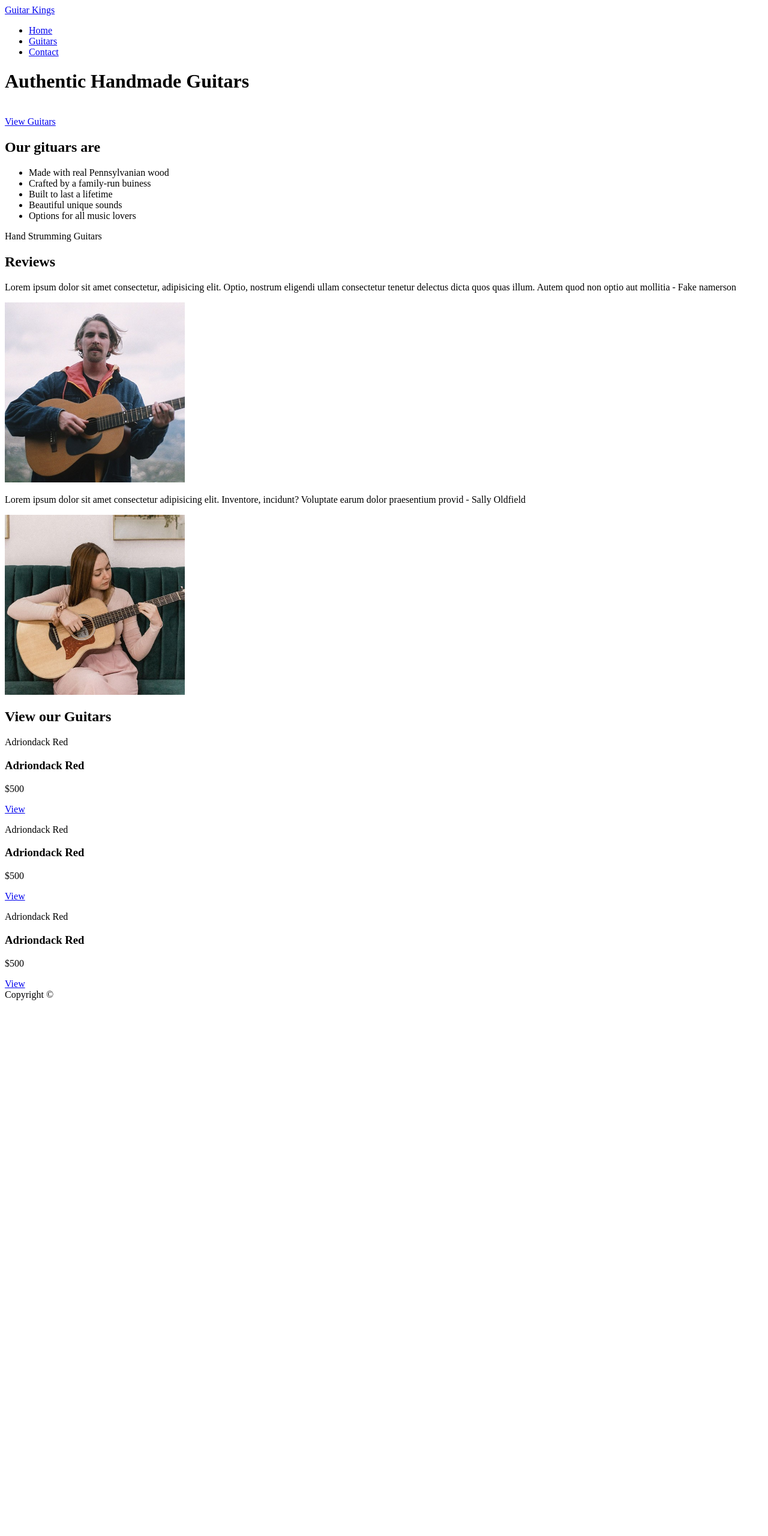
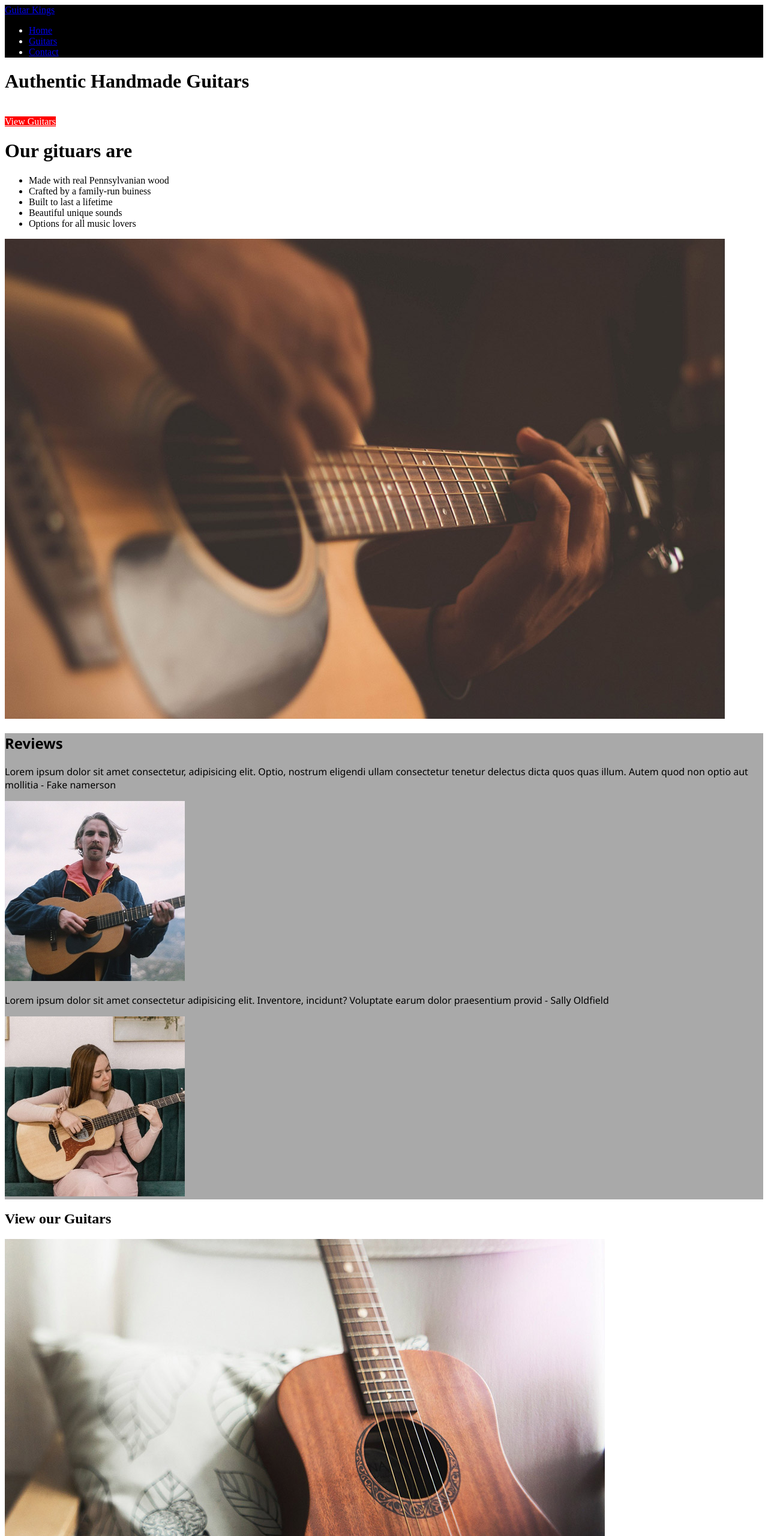
Before and after one commit to Brokeassviking/School, a plain HTML site: page index.html in a window 1280 px wide. Shown: the top 2560 px of the page at 60% size. Before the commit the page ends 1675 px from the top, so only its background shows below. Drawn offline with Linux system fonts and the light colour scheme.

Commit message:
added stylesheet

```diff
--- /dev/null
+++ b/css/Styles.css
@@ -0,0 +1,25 @@
+header {background-color: black;
+ color: white;}
+
+ .section
+
+ .filing  {
+     color: white;
+     display: -moz-inline-stack
+
+ }
+
+ .Sale{background-color: green;
+color: #FFF;
+}
+
+ .guitar{background-color: red;
+color: #FFF;
+}
+
+.review{background-color:darkgrey;
+    font-family: 'Segoe UI', Tahoma, Geneva, Verdana, sans-serif;
+
+
+}
+.Fonts{font-family: "Open Sans" Verdana, Sans-serif; }
--- a/index.html
+++ b/index.html
@@ -4,9 +4,11 @@
     <title>Authentic Guitars</title>
     <meta name="description" content="This page is about Sharing the love off Videos">
     <meta name="viewpoint" content="width=devise-width, initial-scale=1.0">
+    <link href="css/Styles.css" rel="Stylesheet">
   </head>
   <body>
     <header>
+  <section>
 <nav>
   <a href="index.html">Guitar Kings</a>
 
@@ -17,14 +19,15 @@
       <li><a href="contact.html">Contact</a></li>
   </ul>
 </nav>
+</section>
     </header>
-    <main>
-<h1>Authentic Handmade Guitars</h1> <br>
+      <main>
 
-<a href="Guitars.html"> View Guitars </a>
+        <h1>Authentic Handmade Guitars</h1> <br>
+        <a href="Guitars.html" class="guitar">View Guitars </a>
 <div>
 </div>
-      <h2> Our gituars are</h2>
+      <h1> Our gituars are</h1>
   <ul>
      <li>Made with real Pennsylvanian wood</li>
      <li>Crafted by a family-run buiness</li>
@@ -35,51 +38,50 @@
 
 </ul>
 
+<img src="Images/home-info.jpg" alt="home Image">
 
-<p>Hand Strumming Guitars</p>
-
-<H2>Reviews</H2>
+<section class="review">
+<H1>Reviews</H1>
 
 <p>Lorem ipsum dolor sit amet consectetur, adipisicing elit. Optio, nostrum eligendi ullam consectetur tenetur delectus dicta quos quas illum. Autem quod non optio aut mollitia - Fake namerson</p>
 
 <img src="Images/review-bio.jpg" alt="Fake Namerson" height="300" width="300">
 <p>Lorem ipsum dolor sit amet consectetur adipisicing elit. Inventore, incidunt? Voluptate earum dolor praesentium provid - Sally Oldfield</p>
 <img src="Images/review-bio2.jpg" alt="Sally Oldfield" height="300" width="300">
+</section>
+<H2>View our Guitars</H2>
 
-<H2>View our Guitars</H2>
+<section class="filing">
+<img src="images/product.jpg" alt="the product">
 <p>Adriondack Red</p>
 <h3>Adriondack Red</h3>
 <p>$500</p>
-<a href="View.html">View</a>
+<a href="View.html" class="guitar">View</a>
+<div>
 
-
+</div>
+<img src="images/product.jpg" alt="the product">
 <p>Adriondack Red</p>
 <h3>Adriondack Red</h3>
 <p>$500</p>
-<a href="View.html">View</a>
+<a href="View.html" class="guitar">View</a>
+<div>
 
+</div>
+<img src="images/product.jpg" alt="the product">
+<p>Adriondack Red</p>
+<h3>Adriondack Red</h3>
+<p>$300</p>
+<a href="View.html" class="Sale">On Sale </a>
+<div>
 
+</div>
+<img src="images/product.jpg" alt="the product">
 <p>Adriondack Red</p>
 <h3>Adriondack Red</h3>
 <p>$500</p>
-<a href="View.html">View</a>
-
-
-
-
-
-
-
-
-
-
-
-
-
-
-
-
-
+<a href="View.html" class="guitar">View</a>
+</section>
 
 
 
```
Also changed, not shown: Contact.html (+1 -0 lines), Guitars.html (+1 -0 lines), 1 other file.
